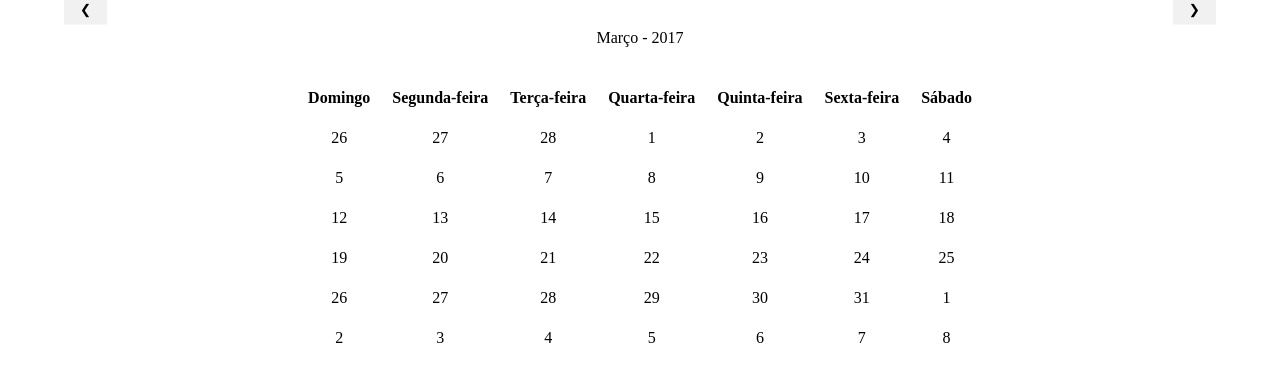
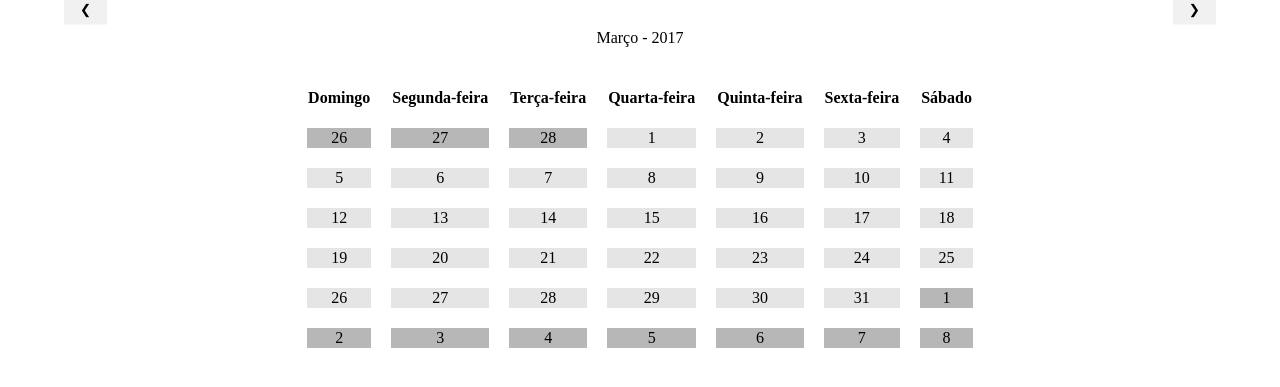
Before and after one commit to TreinoeDieta/Website, a Jekyll site: the page calendario/index.html, which Jekyll copies as it is, in a window 1280 px wide. Shown: the top 387 px of the page. Built offline with Jekyll 4.4.1, drawn with Linux system fonts in a browser that asks for light colours.

Commit message:
Update index.html

```diff
--- a/calendario/index.html
+++ b/calendario/index.html
@@ -12,6 +12,12 @@ table, th, td {
     border-spacing: 20px 20px;
     text-align: center;
 }
+    .atual {
+        background-color: #e5e5e5;
+    }
+    .passado {
+        background-color: #B7B7B7;
+    }
 </style>
 </head>
 <body>
@@ -33,58 +39,58 @@ table, th, td {
     <th>Sábado</th>
     </tr>
   <tr>
-    <td>26</td>
-    <td>27</td>
-    <td>28</td>
-    <td>1</td>
-    <td>2</td>
-    <td>3</td>
-    <td>4</td>
+    <td class="passado">26</td>
+    <td class="passado">27</td>
+    <td class="passado">28</td>
+    <td class="atual">1</td>
+    <td class="atual">2</td>
+    <td class="atual">3</td>
+    <td class="atual">4</td>
   </tr>
   <tr>
-    <td>5</td>
-    <td>6</td>
-    <td>7</td>
-    <td>8</td>
-    <td>9</td>
-    <td>10</td>
-    <td>11</td>
+    <td class="atual">5</td>
+    <td class="atual">6</td>
+    <td class="atual">7</td>
+    <td class="atual">8</td>
+    <td class="atual">9</td>
+    <td class="atual">10</td>
+    <td class="atual">11</td>
   </tr>
   <tr>
-    <td>12</td>
-    <td>13</td>
-    <td>14</td>
-    <td>15</td>
-    <td>16</td>
-    <td>17</td>
-    <td>18</td>
+    <td class="atual">12</td>
+    <td class="atual">13</td>
+    <td class="atual">14</td>
+    <td class="atual">15</td>
+    <td class="atual">16</td>
+    <td class="atual">17</td>
+    <td class="atual">18</td>
   </tr>
       <tr>
-    <td>19</td>
-    <td>20</td>
-    <td>21</td>
-    <td>22</td>
-    <td>23</td>
-    <td>24</td>
-    <td>25</td>
+    <td class="atual">19</td>
+    <td class="atual">20</td>
+    <td class="atual">21</td>
+    <td class="atual">22</td>
+    <td class="atual">23</td>
+    <td class="atual">24</td>
+    <td class="atual">25</td>
   </tr>
       <tr>
-    <td>26</td>
-    <td>27</td>
-    <td>28</td>
-    <td>29</td>
-    <td>30</td>
-    <td>31</td>
-    <td>1</td>
+    <td class="atual">26</td>
+    <td class="atual">27</td>
+    <td class="atual">28</td>
+    <td class="atual">29</td>
+    <td class="atual">30</td>
+    <td class="atual">31</td>
+    <td class="passado">1</td>
   </tr>
     <tr>
-    <td>2</td>
-    <td>3</td>
-    <td>4</td>
-    <td>5</td>
-    <td>6</td>
-    <td>7</td>
-    <td>8</td>
+    <td class="passado">2</td>
+    <td class="passado">3</td>
+    <td class="passado">4</td>
+    <td class="passado">5</td>
+    <td class="passado">6</td>
+    <td class="passado">7</td>
+    <td class="passado">8</td>
   </tr>
 </table>
     </div></div>
```
